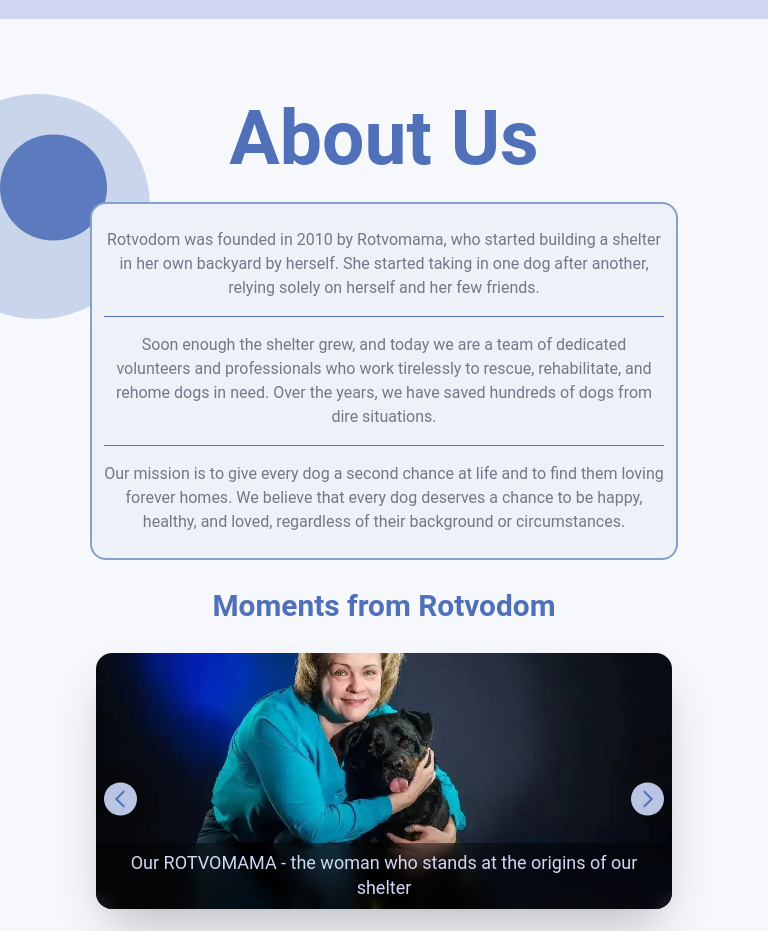
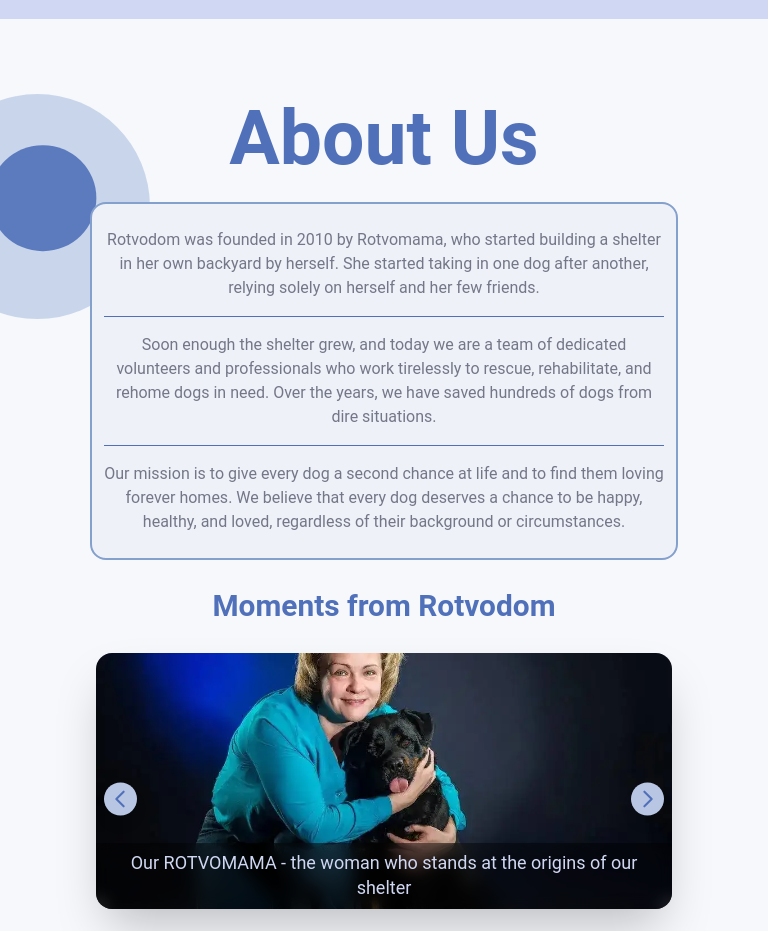
Before and after one commit to bavayra/dog-shelter, a React (Vite) app: page / in a window 768 px wide. Shown: the part 5000-5931 px from the top of the page. Built offline with nearby package versions, Linux system fonts and the light colour scheme; a web font is replaced by a local one.

Commit message:
style(AboutUs-768): corrected decor circle-xs positions

```diff
--- a/src/styles/custom-breakpoints.css
+++ b/src/styles/custom-breakpoints.css
@@ -250,6 +250,9 @@
     height: 10rem;
     transform: translateX(-190%) translateY(40%);
   }
+  .about-circle-xs {
+    transform: translateX(-10%) translateY(10%);
+  }
   .contact-form-wrapper {
     max-width: 32rem;
   }
```
